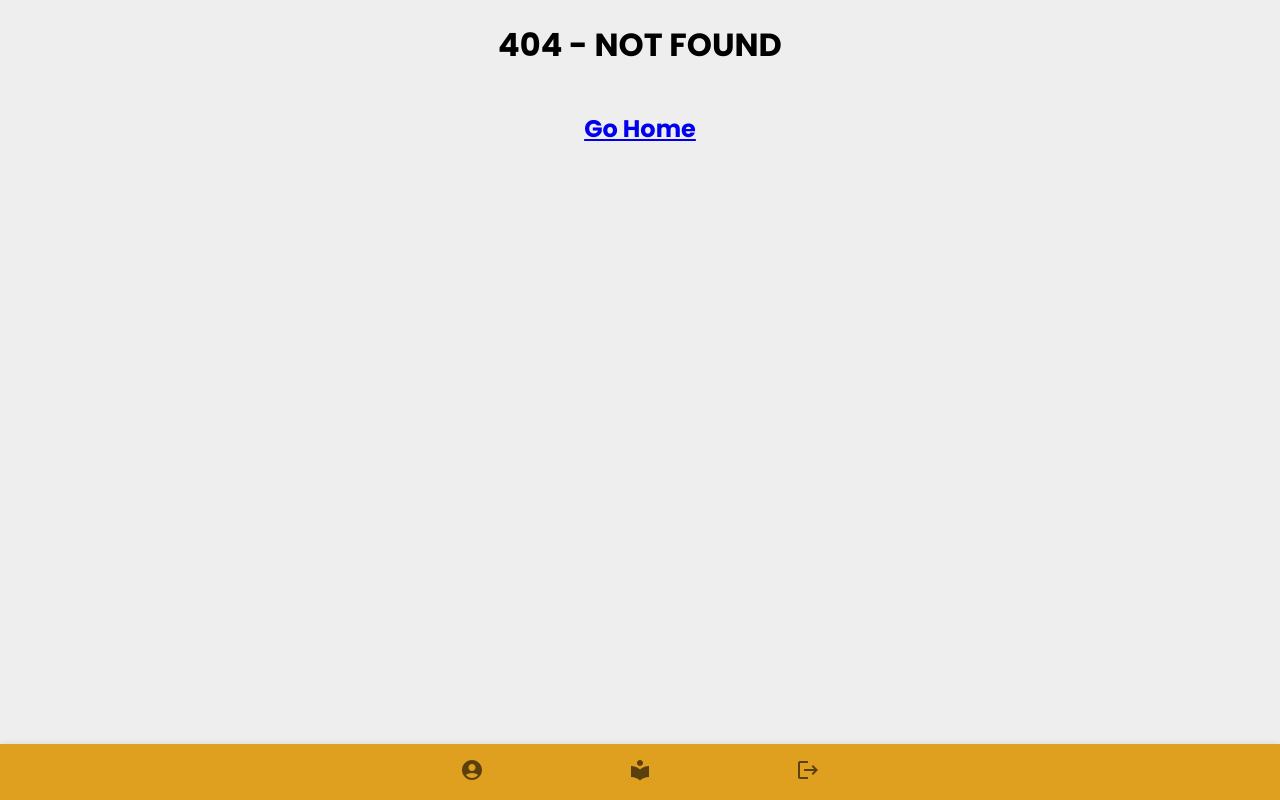
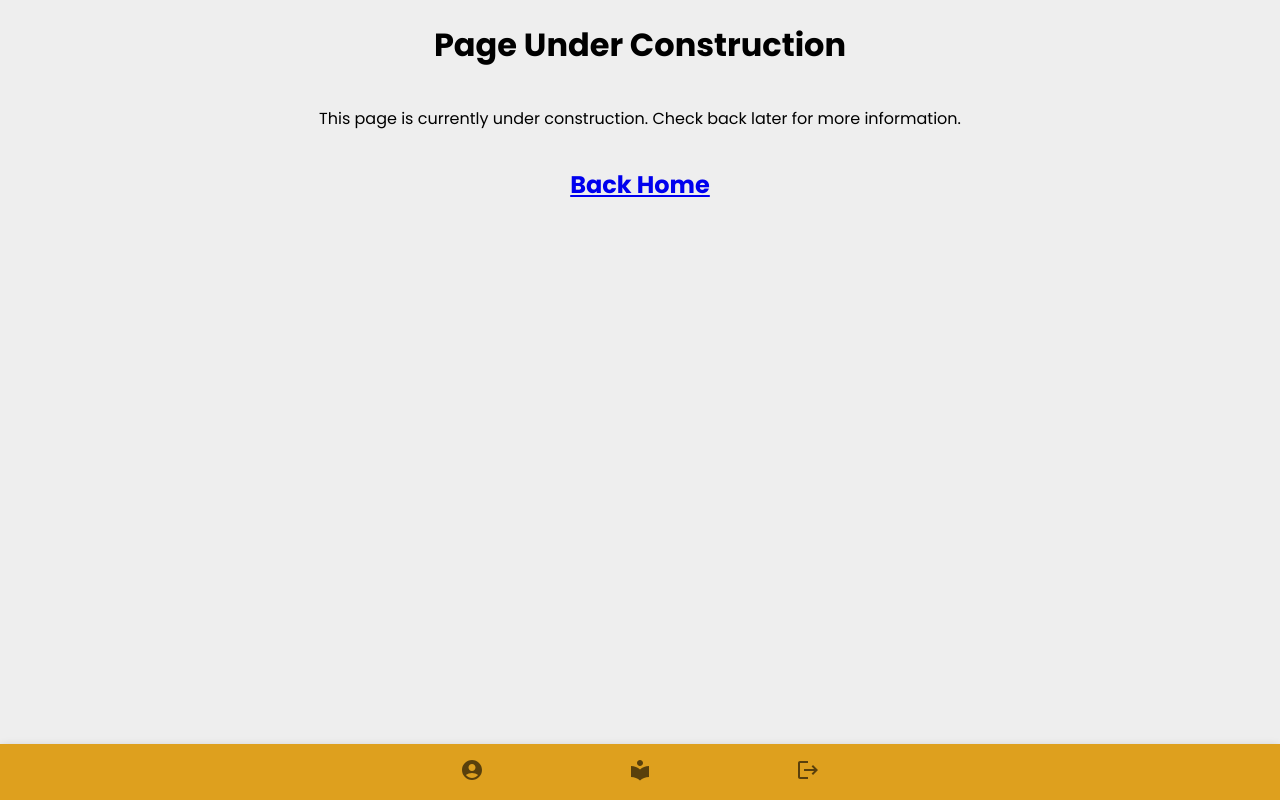
Before and after one commit to factoriaf5-p7/ui-uknow-comimix, a React (Vite) app in the folder uknow-frontend/: page /under-construction in a window 1280 px wide. Before the commit this address had no page. Built offline with nearby package versions, Linux system fonts and the light colour scheme; a web font is replaced by a local one.

Commit message:
link card under construction page if u click on the card course

```diff
--- a/uknow-frontend/src/App.tsx
+++ b/uknow-frontend/src/App.tsx
@@ -9,6 +9,7 @@ import Login from './pages/Login'
 import Register from './pages/Register'
 import Recover from './pages/Recover'
 import Footer from './elements/Footer'
+import UnderConstruction from './pages/UnderConstruction';
 
 function App() {
 
@@ -24,6 +25,7 @@ function App() {
       <Route path='/login' element={<Login />} />
       <Route path='/signup' element={<Register />} />
       <Route path='/recover' element={<Recover />} />
+      <Route path='/under-construction' element={<UnderConstruction />} />
       <Route path="*" element={<NotFound/>}/>
     </Routes>
     <Footer/>
--- a/uknow-frontend/src/elements/CardProduct.tsx
+++ b/uknow-frontend/src/elements/CardProduct.tsx
@@ -8,6 +8,8 @@ import { CourseData } from '../interfaces/course.interface';
 import { format } from 'date-fns';
 import { CardContentSection } from '../components/CardContentSection';
 import { MouseEventHandler } from 'react';
+import { useNavigate } from 'react-router-dom';
+import UnderConstruction from '../pages/UnderConstruction';
 
 interface CardProductProps {
   courseData: CourseData;
@@ -33,13 +35,24 @@ const CardContainer = styled(Card)({
 });
 
 export const CardProduct = ({ courseData }: CardProductProps) => {
+  const navigate = useNavigate();
+
+  const handleCardClick: MouseEventHandler<HTMLDivElement> = () => {
+    // pagina de detalle
+    navigate('/under-construction');
+  };
+
   const create_date = courseData.createdAt ? format(new Date(courseData.createdAt), 'MM/dd/yyyy') : '';
   const update_date = courseData.updatedAt ? format(new Date(courseData.updatedAt), 'MM/dd/yyyy') : '';
   const showDate = courseData.updatedAt ? update_date : create_date;
 
+
+
   return (
     <Tooltip title="Click to see more" placement="right" followCursor>
-      <CardContainer sx={{ maxWidth: 320, height: 460, position: 'relative' }}>
+      <CardContainer
+      sx={{ maxWidth: 320, height: 460, position: 'relative' }}
+      onClick={handleCardClick}>
         <CardMedia
           component="img"
           height="190"
--- /dev/null
+++ b/uknow-frontend/src/pages/UnderConstruction.tsx
@@ -0,0 +1,13 @@
+import { Link } from "react-router-dom"
+
+const UnderConstruction = () => {
+    return (
+      <div style={{ display: 'flex', justifyContent: 'center', alignItems: 'center', flexDirection: 'column' }}>
+        <h1>Page Under Construction</h1>
+        <p>This page is currently under construction. Check back later for more information.</p>
+        <h2><Link to='/home'>Back Home</Link></h2>
+      </div>
+    );
+  };
+
+  export default UnderConstruction;
```
Also changed, not shown: uknow-frontend/src/components/ButtonLogoHomeDesktop.tsx (deleted).
